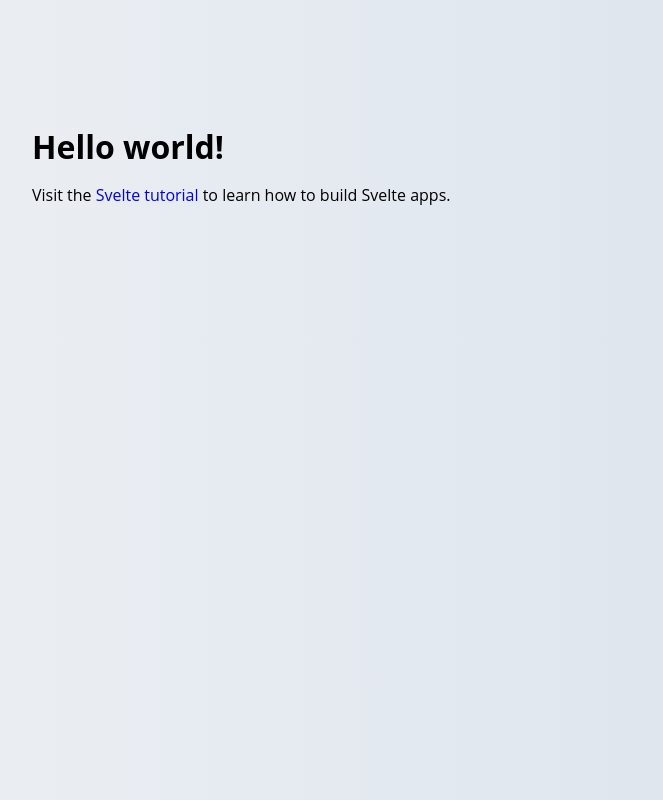
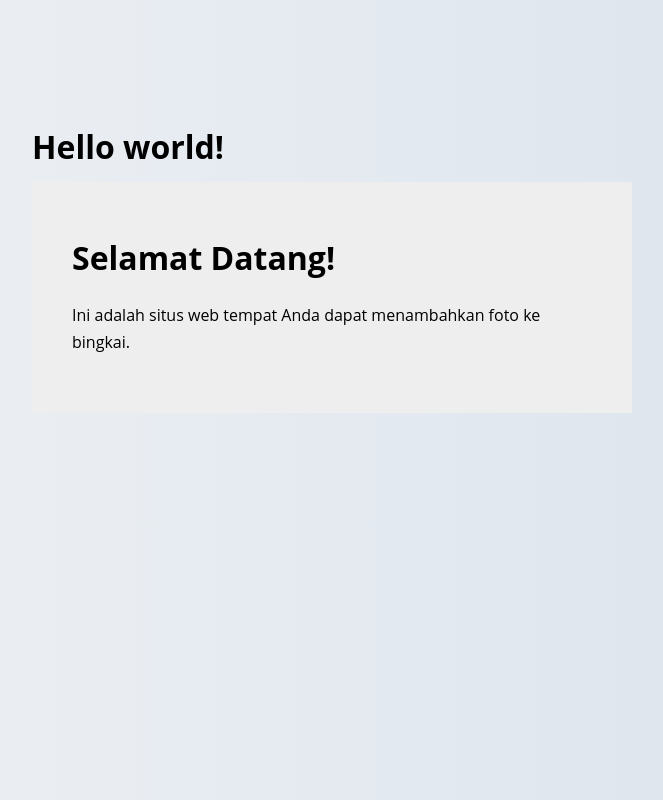
Before and after one commit to xtcodes/template, a Svelte app: page / in a window 1280 px wide. Shown: the whole page, without its empty margins (308-971 px from the left). Built offline with nearby package versions, Linux system fonts and the light colour scheme.

Commit message:
Update App.svelte

```diff
--- a/src/App.svelte
+++ b/src/App.svelte
@@ -4,7 +4,12 @@
 
 <main>
 	<h1>Hello {name}!</h1>
-	<p>Visit the <a href="https://svelte.dev/tutorial">Svelte tutorial</a> to learn how to build Svelte apps.</p>
+	<div id="loading">Memuat...</div>
+        <div class="alert">
+        <h1>Selamat Datang!</h1>
+        <p style="padding-top:10px;color:#000;">Ini adalah situs web tempat Anda dapat menambahkan foto ke bingkai.</p>
+        <a href="#" class="close_btn"><i class="bi bi-x-square-fill"></i></a>
+        </div>
 </main>
 
 <style>
```
